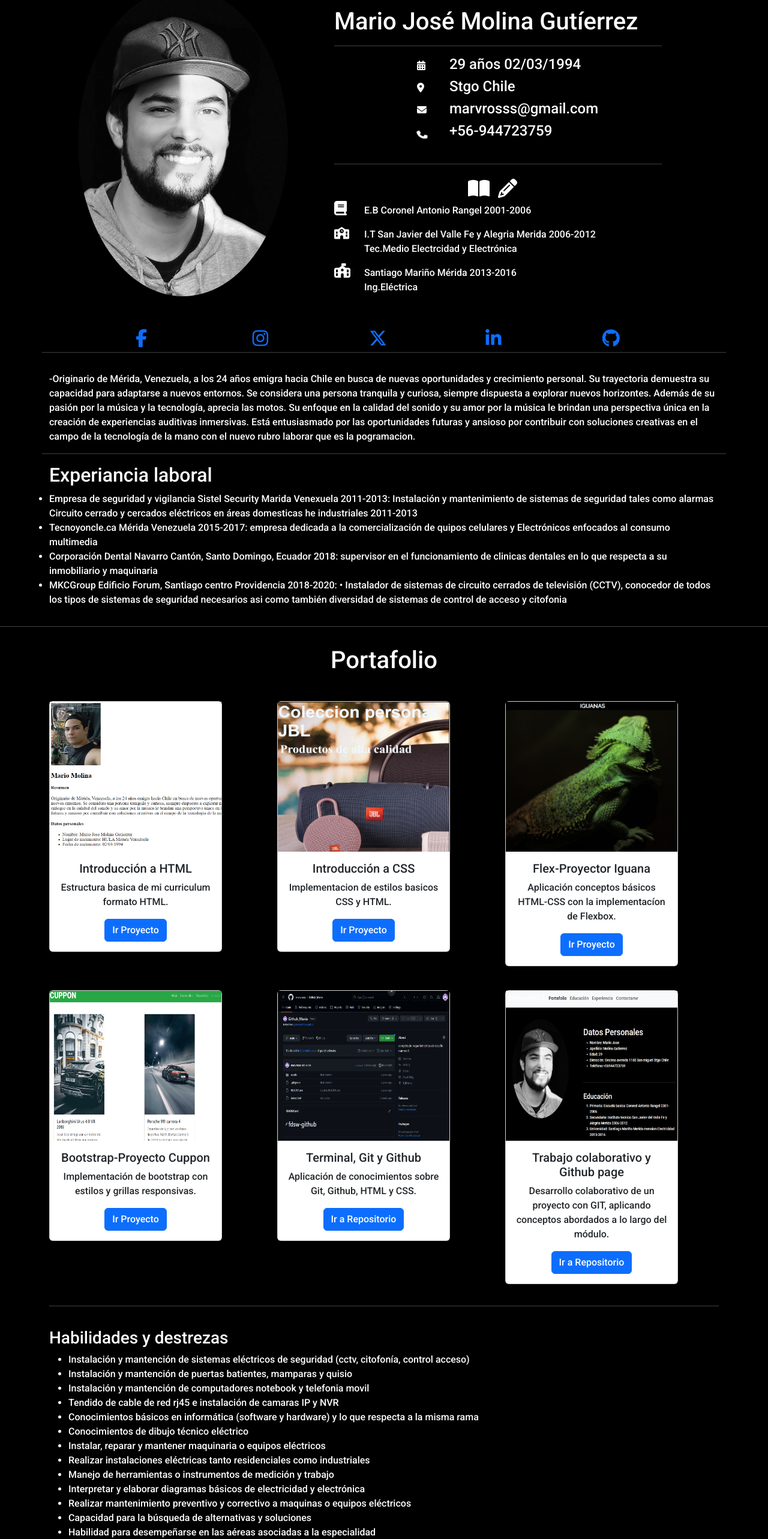
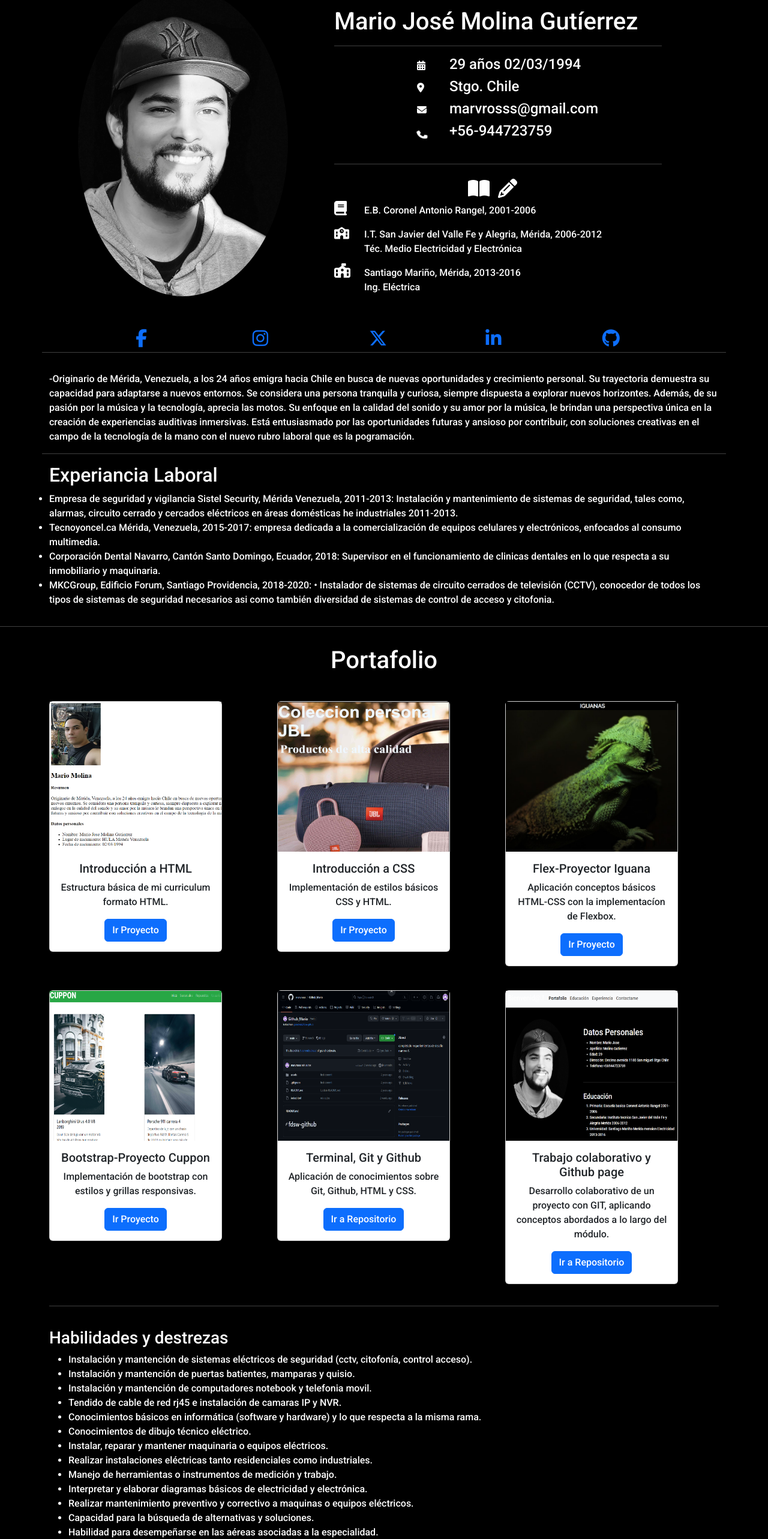
Before and after one commit to marvrosss/marvrosss.github.io, a plain HTML site: page index.html in a window 1280 px wide. Shown: the part 140-2706 px from the top of the page at 60% size. Drawn offline with nearby package versions, Linux system fonts and the light colour scheme.

Commit message:
correccion de algunos errores ortograficos

```diff
--- a/index.html
+++ b/index.html
@@ -83,7 +83,7 @@
                                         target="_blank"><i class="fa-solid fa-location-dot"
                                             style="color: #ffffff;"></i></a>
                                     <span style="display: inline-block;">
-                                        <h4>Stgo Chile</h4>
+                                        <h4>Stgo. Chile</h4>
                                     </span>
                                 </div>
                                 <div>
@@ -115,16 +115,16 @@
                         <div>
                             <div class="iconos2">
                                 <i class="fa-solid fa-book fa-xl" style="color: #ffffff;"></i>
-                                <p>E.B Coronel Antonio Rangel 2001-2006</p>
+                                <p>E.B. Coronel Antonio Rangel, 2001-2006</p>
                             </div>
                             <div class="iconos2">
                                 <i class="fa-solid fa-school fa-lg" style="color: #ffffff;"></i>
-                                <p>I.T San Javier del Valle Fe y Alegria Merida 2006-2012 <br>Tec.Medio Electrcidad y
+                                <p>I.T. San Javier del Valle Fe y Alegria, Mérida, 2006-2012 <br>Téc. Medio Electricidad y
                                     Electrónica</p>
                             </div>
                             <div class="iconos2">
                                 <i class="fa-solid fa-school-flag fa-xl" style="color: #ffffff;"></i>
-                                <p>Santiago Mariño Mérida 2013-2016 <br>Ing.Eléctrica</p>
+                                <p>Santiago Mariño, Mérida, 2013-2016 <br>Ing. Eléctrica</p>
                             </div>
                         </div>
                     </div>
@@ -150,37 +150,37 @@
                         oportunidades y crecimiento personal. Su trayectoria demuestra su capacidad para adaptarse a
                         nuevos entornos.
                         Se considera una persona tranquila y curiosa, siempre dispuesta a explorar nuevos horizontes.
-                        Además de su pasión por la música y la tecnología, aprecia las motos. Su enfoque
-                        en la calidad del sonido y su amor por la música le brindan una perspectiva única en la creación
+                        Además, de su pasión por la música y la tecnología, aprecia las motos. Su enfoque
+                        en la calidad del sonido y su amor por la música, le brindan una perspectiva única en la creación
                         de experiencias
-                        auditivas inmersivas. Está entusiasmado por las oportunidades futuras y ansioso por contribuir
+                        auditivas inmersivas. Está entusiasmado por las oportunidades futuras y ansioso por contribuir,
                         con soluciones
-                        creativas en el campo de la tecnología de la mano con el nuevo rubro laborar que es la
-                        pogramacion.</p>
+                        creativas en el campo de la tecnología de la mano con el nuevo rubro laboral que es la
+                        pogramación.</p>
                 </div>
                 <hr>
 
 
                 <div class="row"></div>
-                <h2 id="experiencia">Experiancia laboral</h2>
+                <h2 id="experiencia">Experiancia Laboral</h2>
                 <ul>
-                    <li>Empresa de seguridad y vigilancia Sistel Security Marida Venexuela 2011-2013: Instalación y
+                    <li>Empresa de seguridad y vigilancia Sistel Security, Mérida Venezuela, 2011-2013: Instalación y
                         mantenimiento de
-                        sistemas de seguridad tales como alarmas Circuito cerrado y cercados eléctricos en áreas
-                        domesticas he
-                        industriales 2011-2013 </li>
-                    <li>Tecnoyoncle.ca Mérida Venezuela 2015-2017: empresa dedicada a la comercialización de quipos
+                        sistemas de seguridad, tales como, alarmas, circuito cerrado y cercados eléctricos en áreas
+                        domésticas he
+                        industriales 2011-2013. </li>
+                    <li>Tecnoyoncel.ca Mérida, Venezuela, 2015-2017: empresa dedicada a la comercialización de equipos
                         celulares y
-                        Electrónicos enfocados al consumo multimedia
+                        electrónicos, enfocados al consumo multimedia.
                     </li>
-                    <li>Corporación Dental Navarro Cantón, Santo Domingo, Ecuador 2018: supervisor en el funcionamiento
+                    <li>Corporación Dental Navarro, Cantón Santo Domingo, Ecuador, 2018: Supervisor en el funcionamiento
                         de clinicas
-                        dentales en lo que respecta a su inmobiliario y maquinaria</li>
-                    <li>MKCGroup Edificio Forum, Santiago centro Providencia 2018-2020: • Instalador de sistemas de
+                        dentales en lo que respecta a su inmobiliario y maquinaria.</li>
+                    <li>MKCGroup, Edificio Forum, Santiago Providencia, 2018-2020: • Instalador de sistemas de
                         circuito
                         cerrados de televisión (CCTV), conocedor de todos los tipos de sistemas de seguridad necesarios
                         asi como
-                        también diversidad de sistemas de control de acceso y citofonia</li>
+                        también diversidad de sistemas de control de acceso y citofonia.</li>
                 </ul>
             </div>
         </div>
@@ -195,7 +195,7 @@
                         <img src="./assets/img/html.png" alt="capture html">
                         <div class="card-body">
                             <h5 class="card-title">Introducción a HTML</h5>
-                            <p class="card-text">Estructura basica de mi curriculum formato HTML.</p>
+                            <p class="card-text">Estructura básica de mi curriculum formato HTML.</p>
                             <a href="https://github.com/marvrosss/HTML_G50" class="btn btn-primary" target="_blank">Ir Proyecto</a>
                         </div>
                     </div>
@@ -204,7 +204,7 @@
                     <div class="card" style="width: 18rem;"><img src="./assets/img/css.png" alt="captura pagina css">
                         <div class="card-body">
                             <h5 class="card-title">Introducción a CSS</h5>
-                            <p class="card-text">Implementacion de estilos basicos CSS y HTML.</p>
+                            <p class="card-text">Implementación de estilos básicos CSS y HTML.</p>
                             <a href="https://github.com/marvrosss/CSS_G50" class="btn btn-primary"
                                 target="_blank">Ir Proyecto</a>
                         </div>
@@ -264,23 +264,22 @@
             <div class="col-sm">
                 <h3 id="habilidades">Habilidades y destrezas</h3>
                 <ul>
-                    <li>Instalación y mantención de sistemas eléctricos de seguridad (cctv, citofonía, control acceso)
+                    <li>Instalación y mantención de sistemas eléctricos de seguridad (cctv, citofonía, control acceso).
                     </li>
-                    <li>Instalación y mantención de puertas batientes, mamparas y quisio</li>
-                    <li>Instalación y mantención de computadores notebook y telefonia movil</li>
-                    <li>Tendido de cable de red rj45 e instalación de camaras IP y NVR</li>
-                    <li>Conocimientos básicos en informática (software y hardware) y lo que respecta a la misma rama
-                    </li>
-                    <li>Conocimientos de dibujo técnico eléctrico</li>
-                    <li>Instalar, reparar y mantener maquinaria o equipos eléctricos</li>
-                    <li>Realizar instalaciones eléctricas tanto residenciales como industriales</li>
-                    <li>Manejo de herramientas o instrumentos de medición y trabajo</li>
-                    <li>Interpretar y elaborar diagramas básicos de electricidad y electrónica</li>
-                    <li>Realizar mantenimiento preventivo y correctivo a maquinas o equipos eléctricos</li>
-                    <li>Capacidad para la búsqueda de alternativas y soluciones</li>
-                    <li>Habilidad para desempeñarse en las aéreas asociadas a la especialidad</li>
+                    <li>Instalación y mantención de puertas batientes, mamparas y quisio.</li>
+                    <li>Instalación y mantención de computadores notebook y telefonia movil.</li>
+                    <li>Tendido de cable de red rj45 e instalación de camaras IP y NVR.</li>
+                    <li>Conocimientos básicos en informática (software y hardware) y lo que respecta a la misma rama.</li>
+                    <li>Conocimientos de dibujo técnico eléctrico.</li>
+                    <li>Instalar, reparar y mantener maquinaria o equipos eléctricos.</li>
+                    <li>Realizar instalaciones eléctricas tanto residenciales como industriales.</li>
+                    <li>Manejo de herramientas o instrumentos de medición y trabajo.</li>
+                    <li>Interpretar y elaborar diagramas básicos de electricidad y electrónica.</li>
+                    <li>Realizar mantenimiento preventivo y correctivo a maquinas o equipos eléctricos.</li>
+                    <li>Capacidad para la búsqueda de alternativas y soluciones.</li>
+                    <li>Habilidad para desempeñarse en las aéreas asociadas a la especialidad.</li>
                     <li>Instalación y manejo de citofonía alámbrica he inalámbrica con certificación de parte la empresa
-                        AUTOMATEK</li>
+                        AUTOMATEK.</li>
                 </ul>
             </div>
         </div>
```
